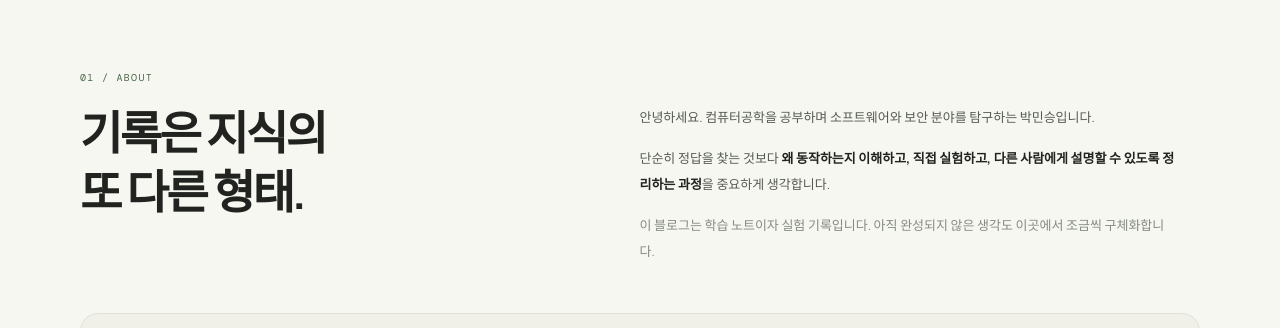
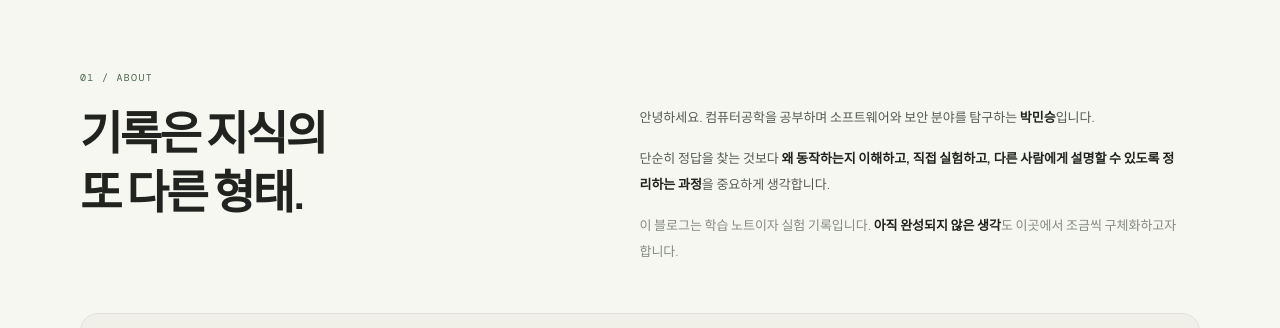
Before and after one commit to pms0602/pms0602.github.io, a Jekyll site: the page built from index.html, in a window 1280 px wide and 900 px high, scrolled down 555 px. Shown: the part 152-480 px from the top of the window. Built offline with Jekyll 4.4.1, drawn with Linux system fonts in a browser that asks for light colours.

Commit message:
Emphasize name and incomplete thoughts in intro

```diff
--- a/index.html
+++ b/index.html
@@ -37,9 +37,9 @@ description: 개발과 보안, 배움의 과정을 기록하는 기술 블로그
   <div class="intro-grid">
     <h2>기록은 지식의<br>또 다른 형태.</h2>
     <div class="intro-copy">
-      <p>안녕하세요. 컴퓨터공학을 공부하며 소프트웨어와 보안 분야를 탐구하는 박민승입니다.</p>
+      <p>안녕하세요. 컴퓨터공학을 공부하며 소프트웨어와 보안 분야를 탐구하는 <strong>박민승</strong>입니다.</p>
       <p>단순히 정답을 찾는 것보다 <strong>왜 동작하는지 이해하고, 직접 실험하고, 다른 사람에게 설명할 수 있도록 정리하는 과정</strong>을 중요하게 생각합니다.</p>
-      <p class="muted">이 블로그는 학습 노트이자 실험 기록입니다. 아직 완성되지 않은 생각도 이곳에서 조금씩 구체화합니다.</p>
+      <p class="muted">이 블로그는 학습 노트이자 실험 기록입니다. <strong>아직 완성되지 않은 생각</strong>도 이곳에서 조금씩 구체화하고자 합니다.</p>
     </div>
   </div>
 
```
